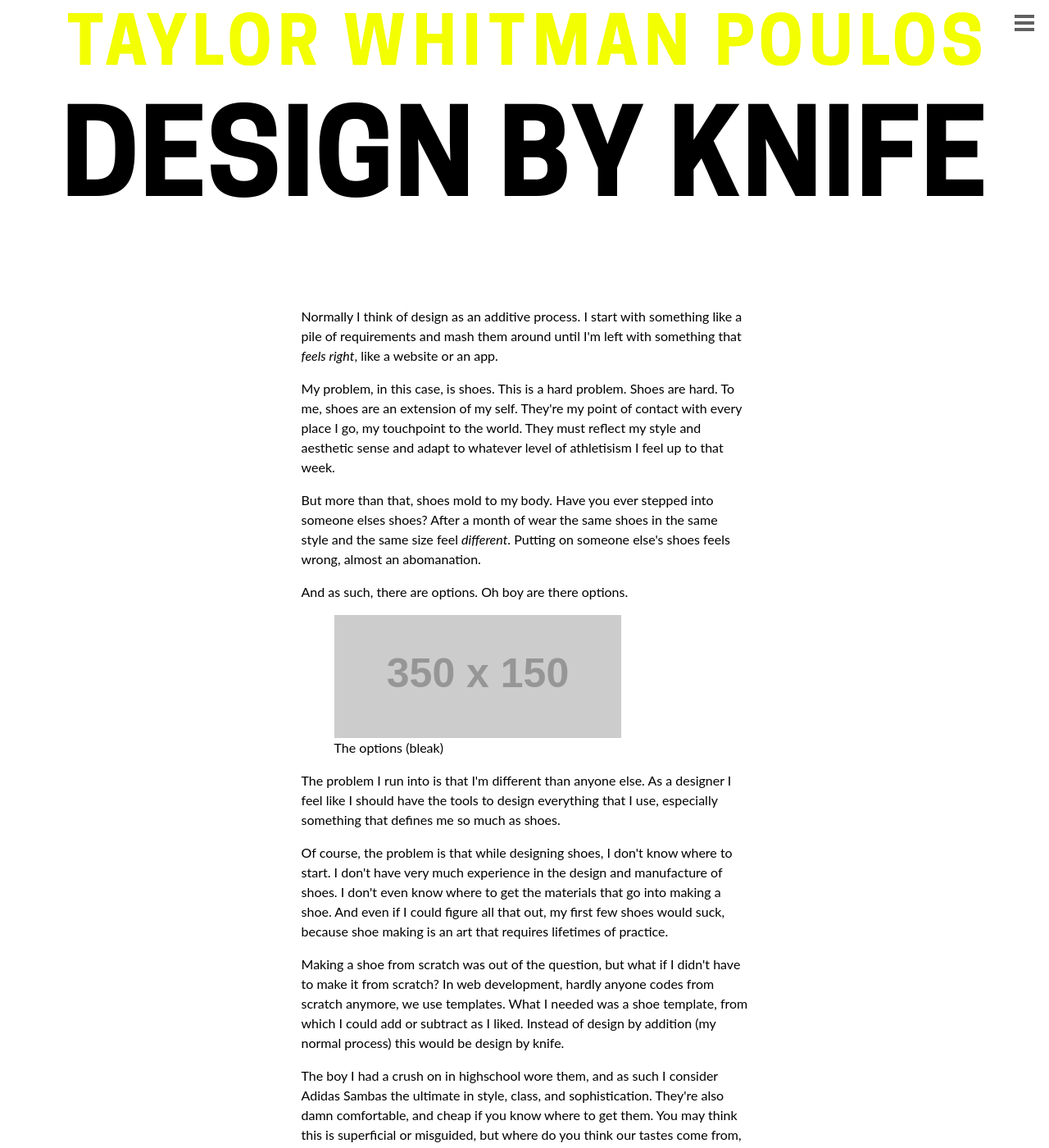
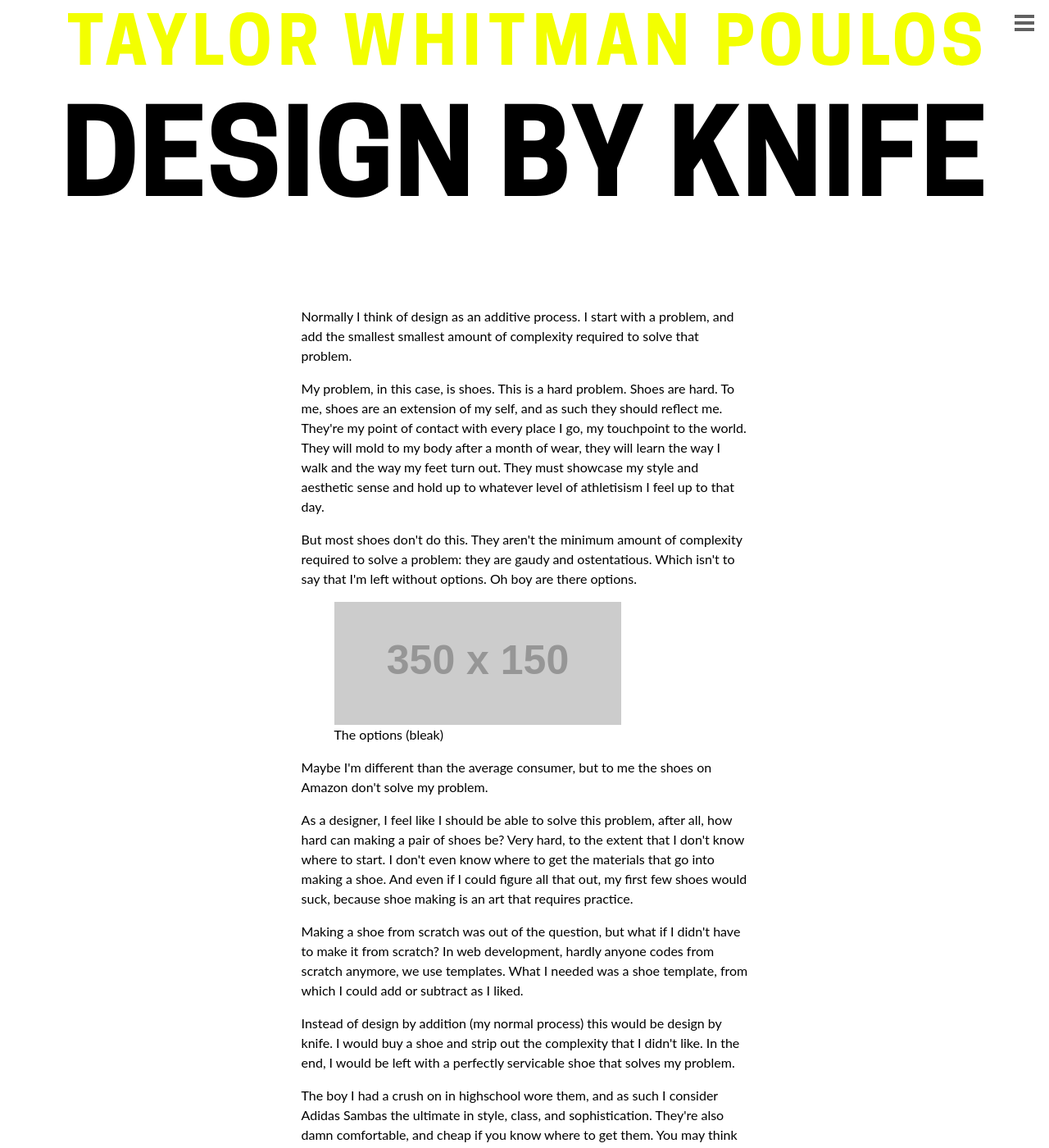
Before and after one commit to tpoulos/tpoulos.github.io, a Jekyll site: the page built from essays/design-by-knife.html, in a window 1280 px wide and 1400 px high. Shown: the whole window at 82% size. Built offline with Jekyll 4.4.1, drawn with Linux system fonts in a browser that asks for light colours; nearby versions of some CDN libraries.

Commit message:
text edits to design by knife

```diff
--- a/essays/design-by-knife.html
+++ b/essays/design-by-knife.html
@@ -8,24 +8,24 @@ layout: essay
 
 
 <div class="article-body wrapper">
-  <p> Normally I think of design as an additive process. I start with something like a pile of requirements and mash them around until I'm left with something that <em>feels right</em>, like a website or an app.
+  <p> Normally I think of design as an additive process. I start with a problem, and add the smallest smallest amount of complexity required to solve that problem.
 
-  <p> My problem, in this case, is shoes. This is a hard problem. Shoes are hard. To me, shoes are an extension of my self. They're my point of contact with every place I go, my touchpoint to the world. They must reflect my style and aesthetic sense and adapt to whatever level of athletisism I feel up to that week.
+  <p> My problem, in this case, is shoes. This is a hard problem. Shoes are hard. To me, shoes are an extension of my self, and as such they should reflect me. They're my point of contact with every place I go, my touchpoint to the world. They will mold to my body after a month of wear, they will learn the way I walk and the way my feet turn out. They must showcase my style and aesthetic sense and hold up to whatever level of athletisism I feel up to that day.
 
-  <p> But more than that, shoes mold to my body. Have you ever stepped into someone elses shoes? After a month of wear the same shoes in the same style and the same size feel <em>different</em>. Putting on someone else's shoes feels wrong, almost an abomanation.
-
-  <p> And as such, there are options. Oh boy are there options.
+  <p> But most shoes don't do this. They aren't the minimum amount of complexity required to solve a problem: they are gaudy and ostentatious. Which isn't to say that I'm left without options. Oh boy are there options.
 
   <figure>
     <img src="placehold.it/350x150" alt="A grid of shopping results after searching for 'men's shoes' on amazon.">
     <figcaption> The options (bleak) </figcaption>
   </figure>
 
-  <p> The problem I run into is that I'm different than anyone else. As a designer I feel like I should have the tools to design everything that I use, especially something that defines me so much as shoes.
+  <p> Maybe I'm different than the average consumer, but to me the shoes on Amazon don't solve my problem.
 
-  <p> Of course, the problem is that while designing shoes, I don't know where to start. I don't have very much experience in the design and manufacture of shoes. I don't even know where to get the materials that go into making a shoe. And even if I could figure all that out, my first few shoes would suck, because shoe making is an art that requires lifetimes of practice.
+  <p> As a designer, I feel like I should be able to solve this problem, after all, how hard can making a pair of shoes be? Very hard, to the extent that I don't know where to start. I don't even know where to get the materials that go into making a shoe. And even if I could figure all that out, my first few shoes would suck, because shoe making is an art that requires practice.
 
-  <p> Making a shoe from scratch was out of the question, but what if I didn't have to make it from scratch? In web development, hardly anyone codes from scratch anymore, we use templates. What I needed was a shoe template, from which I could add or subtract as I liked. Instead of design by addition (my normal process) this would be design by knife.
+  <p> Making a shoe from scratch was out of the question, but what if I didn't have to make it from scratch? In web development, hardly anyone codes from scratch anymore, we use templates. What I needed was a shoe template, from which I could add or subtract as I liked.
+
+  <p>Instead of design by addition (my normal process) this would be design by knife. I would buy a shoe and strip out the complexity that I didn't like. In the end, I would be left with a perfectly servicable shoe that solves my problem.
 
 
 
```
Also changed, not shown: 1 other file.
